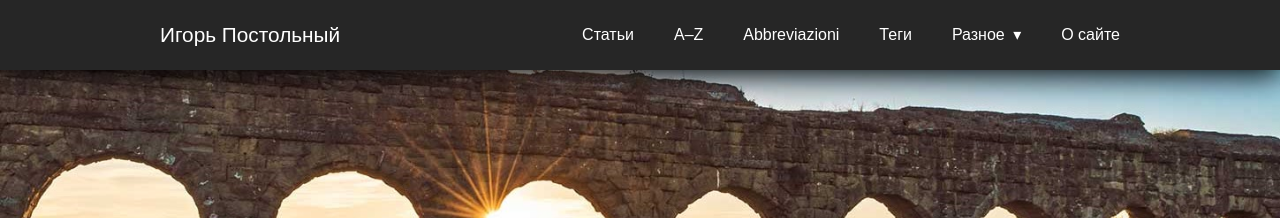
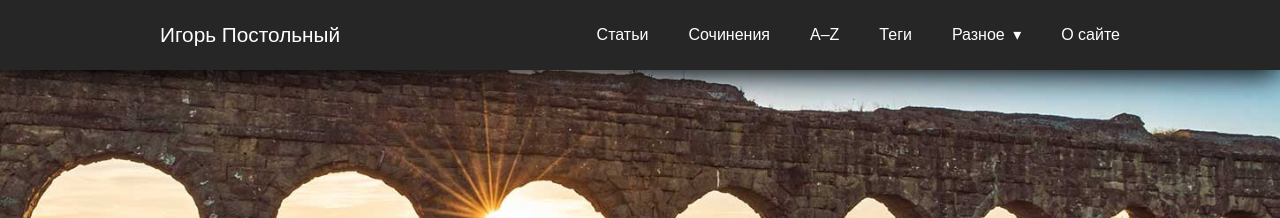
Before and after one commit to postolny/postolny.github.io, a Jekyll site: the page built from README.md, in a window 1280 px wide. Shown: the top 218 px of the page. Built offline with Jekyll 4.4.1, drawn with Linux system fonts in a browser that asks for light colours; nearby versions of some CDN libraries; our own code applies the rules of GitHub Pages for plain Markdown files.

Commit message:
Add files via upload

```diff
--- a/_includes/navigation.html
+++ b/_includes/navigation.html
@@ -10,10 +10,10 @@
           <a href="{{ site.baseurl }}/">Статьи</a>
         </li>
         <li>
-          <a href="{{ '/categories/' | prepend: site.baseurl }}">A–Z</a>
+          <a href="{{ '/indice/' | prepend: site.baseurl }}">Сочинения</a>
         </li>
         <li>
-          <a href="{{ '/abbreviazioni/' | prepend: site.baseurl }}">Abbreviazioni</a>
+          <a href="{{ '/categories/' | prepend: site.baseurl }}">A–Z</a>
         </li>
         <li>
           <a href="{{ '/tags/' | prepend: site.baseurl }}">Теги</a>
@@ -21,6 +21,9 @@
         <li>
           <a href="javascript: void(0);">Разное</a>
           <ul class="nav-dropdown">
+            <li>
+              <a href="{{ '/abbreviazioni/' | prepend: site.baseurl }}">Abbreviazioni</a>
+            </li>
             <li>
               <a href="{{ '/tests/' | prepend: site.baseurl }}">Тесты</a>
             </li>
```
